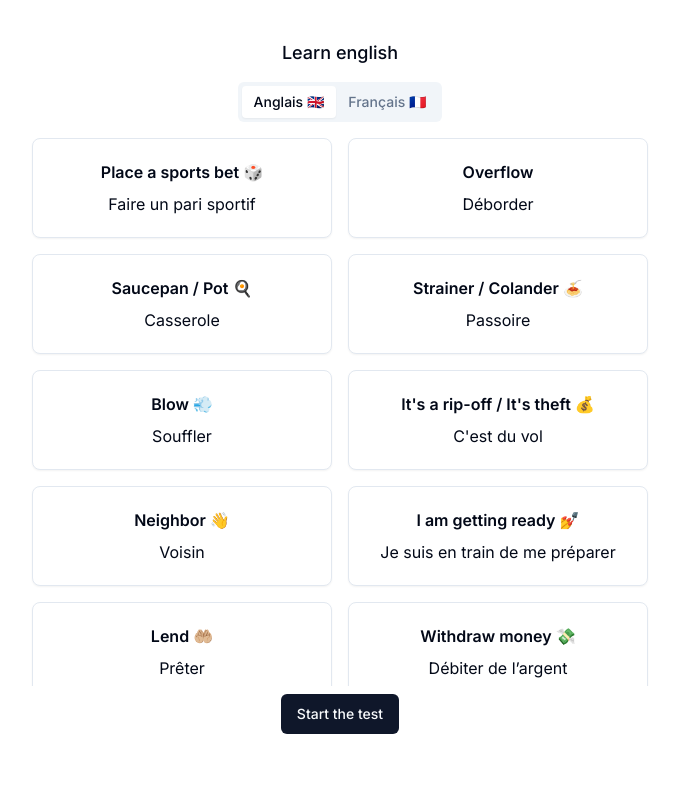
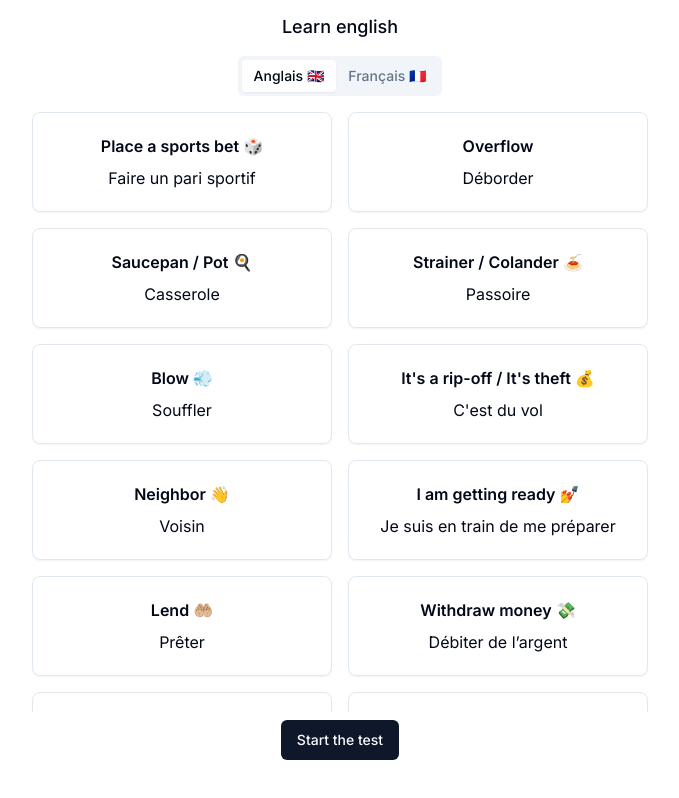
Before and after one commit to shemtovsamuel/english-trainer, a Next.js app: page / in a window 1280 px wide. Shown: the whole page, without its empty margins (300-979 px from the left). Built offline with nearby package versions, Linux system fonts and the light colour scheme.

Commit message:
fix: container

```diff
--- a/styles/container.style.css
+++ b/styles/container.style.css
@@ -3,20 +3,9 @@
   flex-direction: column;
   justify-content: center;
   align-items: center;
-  background-color: "#F5F3FB";
   height: calc(var(--vh, 1vh) * 100);
   width: 100%;
-  max-width: 800px;
+  max-width: 900px;
   margin: auto;
   position: relative;
-  padding-top: 2%;
-  padding-bottom: 2%;
-
-  @media (max-width: 768px) {
-    flex-direction: column;
-    width: 100%;
-    max-width: none;
-    padding-top: 0;
-    padding-bottom: 0;
-  }
 }
```
